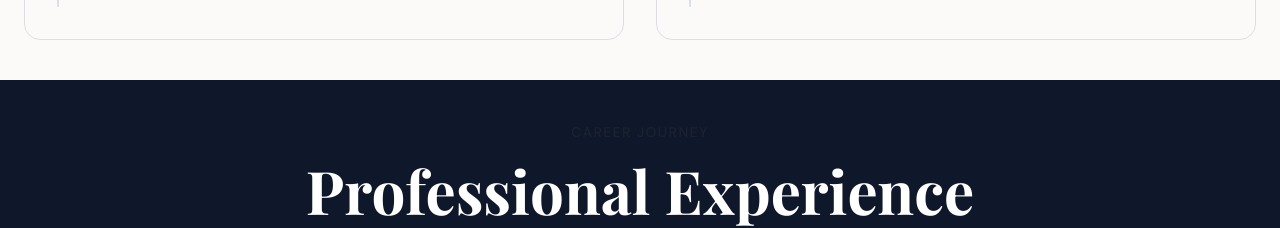
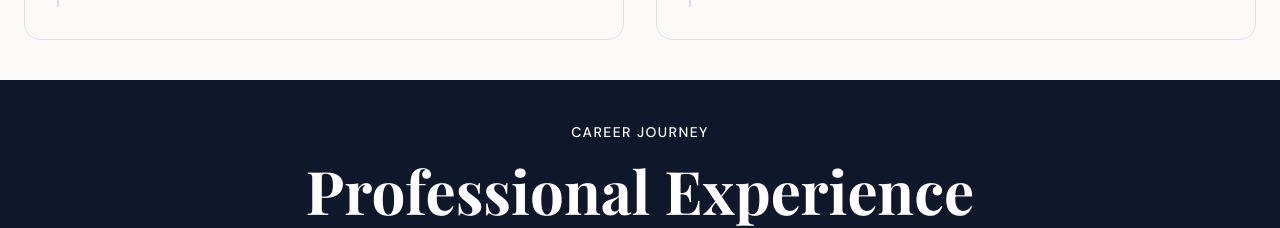
Before and after one commit to Swatisahu19/portfolio, a Next.js app: page / in a window 1280 px wide. Shown: the part 1820-2048 px from the top of the page. Built offline with nearby package versions, Linux system fonts and the light colour scheme; a web font is replaced by a local one.

Commit message:
Update Career Journey and Expertise labels to white text

```diff
--- a/app/components/sections/Experience.tsx
+++ b/app/components/sections/Experience.tsx
@@ -62,7 +62,7 @@ export function Experience() {
       <div className="container mx-auto px-6">
         {/* Section Header */}
         <div className="max-w-3xl mx-auto text-center mb-20">
-          <span className="text-accent font-medium text-sm uppercase tracking-widest">Career Journey</span>
+          <span className="text-white font-medium text-sm uppercase tracking-widest">Career Journey</span>
           <h2 className="font-serif text-5xl md:text-6xl font-bold text-white mt-4 mb-6">
             Professional Experience
           </h2>
--- a/app/components/sections/Skills.tsx
+++ b/app/components/sections/Skills.tsx
@@ -25,7 +25,7 @@ export function Skills() {
       <div className="container mx-auto px-6">
         {/* Section Header */}
         <div className="max-w-3xl mx-auto text-center mb-20">
-          <span className="text-accent font-medium text-sm uppercase tracking-widest">Expertise</span>
+          <span className="text-white font-medium text-sm uppercase tracking-widest">Expertise</span>
           <h2 className="font-serif text-5xl md:text-6xl font-bold text-white mt-4 mb-6">
             Skills & Tools
           </h2>
```
